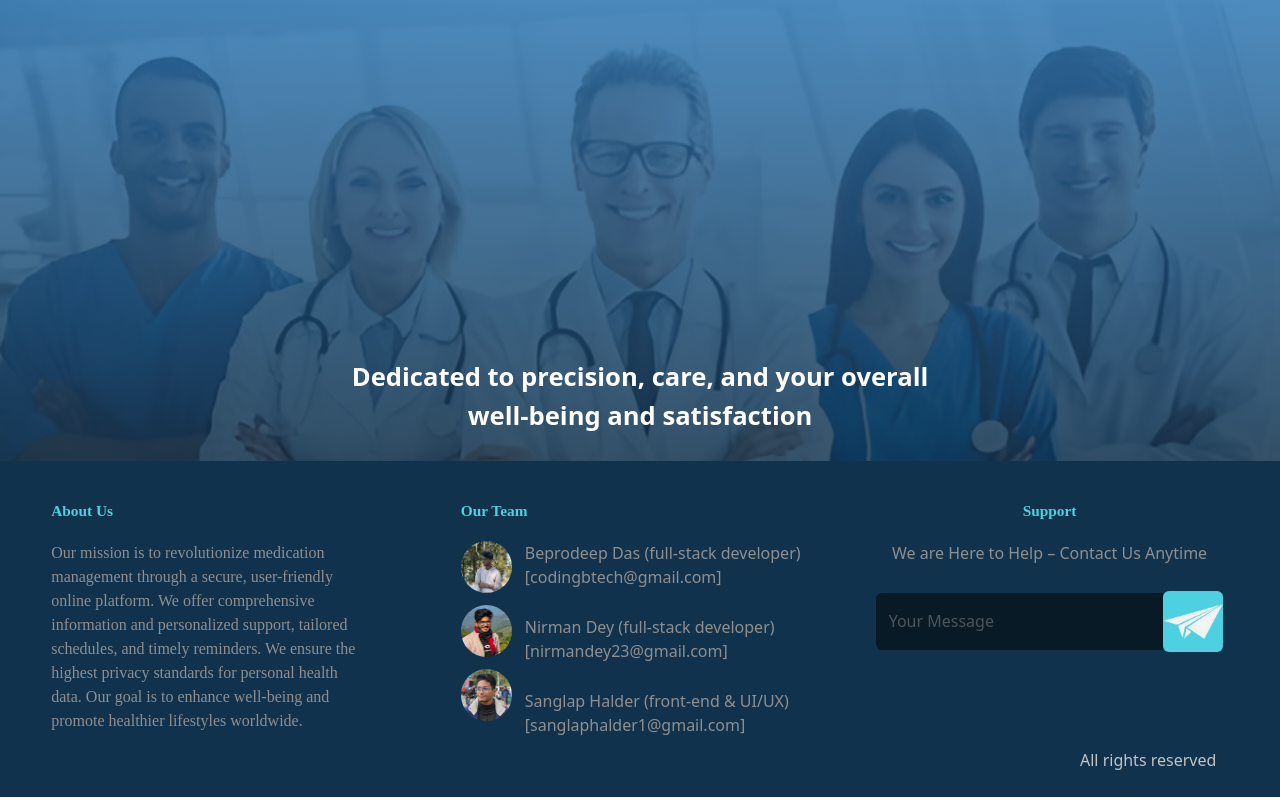
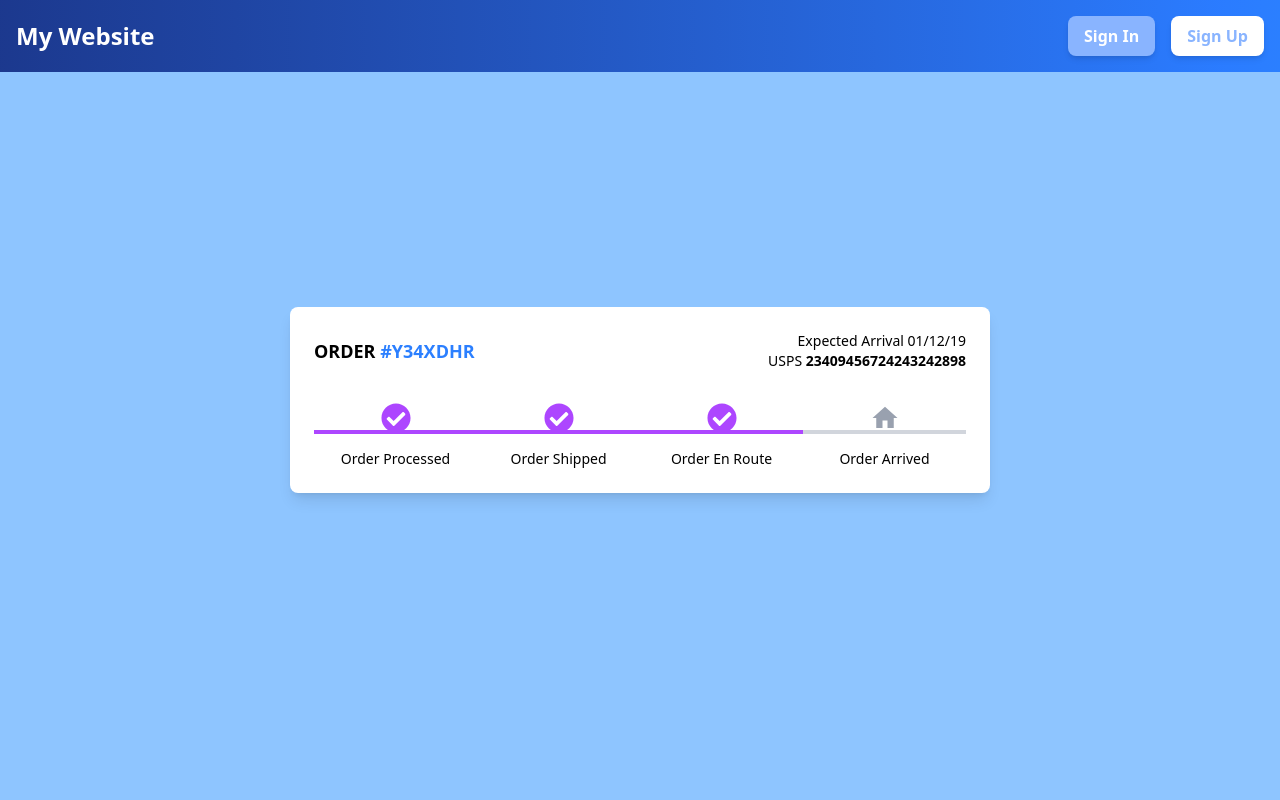
Before and after one commit to beprodeep4718/pharmacy, a React (Vite) app in the folder client/: page /order-tracking in a window 1280 px wide. Shown: the top 800 px of the page. Built offline with nearby package versions, Linux system fonts and the light colour scheme; no server answers.

Commit message:
order-tracking

```diff
--- a/client/src/App.jsx
+++ b/client/src/App.jsx
@@ -10,6 +10,8 @@ import Signup from "./components/Pages/Signup";
 import Profile from "./components/Pages/Profile";
 import Footer from "./components/Footer";
 import ProductCard from "./components/MedicalStore/ProductCard";
+import OrderTracking from "./components/OrderTracking";
+
 
 const App = () => {
   return (
@@ -33,6 +35,7 @@ const App = () => {
         <Route path="/pharmacy-store" element={<PharmacyStore />} />
         <Route path="/medicine-alarm" element={<MedicineAlarm />} />
         <Route path="/product/:id" element={<ProductCard />} />
+        <Route path="/order-tracking" element={<OrderTracking />} />
       </Routes>
       <Footer />
     </Router>
--- /dev/null
+++ b/client/src/components/OrderTracking.jsx
@@ -0,0 +1,57 @@
+import { FaCheckCircle } from "react-icons/fa";
+import { MdLocalShipping, MdHome } from "react-icons/md";
+import { GiBoxUnpacking } from "react-icons/gi";
+import Navbar from "./Navbar";
+
+
+const OrderTracking = () => {
+  return (
+    <div className="flex justify-center items-center h-screen bg-blue-300">
+        <Navbar />
+      <div className="bg-white p-6 rounded-lg shadow-lg w-[700px]">
+        {/* Order Details */}
+        <div className="flex justify-between items-center mb-6">
+          <h2 className="text-lg font-semibold">
+            ORDER <span className="text-blue-500">#Y34XDHR</span>
+          </h2>
+          <div className="text-right text-sm">
+            <p>Expected Arrival 01/12/19</p>
+            <p>USPS <span className="font-bold">23409456724243242898</span></p>
+          </div>
+        </div>
+
+        {/* Progress Bar */}
+        <div className="relative flex items-center">
+          <div className="w-full h-1 bg-gray-300 absolute top-1/2 transform -translate-y-1/2"></div>
+          <div className="w-3/4 h-1 bg-purple-500 absolute top-1/2 transform -translate-y-1/2"></div>
+
+          {/* Steps */}
+          <div className="flex justify-between w-full">
+            <Step icon={<FaCheckCircle />} text="Order Processed" completed />
+            <Step icon={<FaCheckCircle />} text="Order Shipped" completed />
+            <Step icon={<FaCheckCircle />} text="Order En Route" completed />
+            <Step icon={<MdHome />} text="Order Arrived" />
+          </div>
+        </div>
+      </div>
+    </div>
+  );
+};
+
+// Step Component
+const Step = ({ icon, text, completed }) => {
+  return (
+    <div className="flex flex-col items-center text-center w-1/4">
+      <div
+        className={`text-3xl ${
+          completed ? "text-purple-500" : "text-gray-400"
+        } bg-white rounded-full p-2`}
+      >
+        {icon}
+      </div>
+      <p className="text-sm mt-2">{text}</p>
+    </div>
+  );
+};
+
+export default OrderTracking;
--- a/client/src/components/Pages/Signup.jsx
+++ b/client/src/components/Pages/Signup.jsx
@@ -1,6 +1,7 @@
 import React, { useState } from 'react';
-import { Link } from 'react-router-dom';
+import { Link, useNavigate } from 'react-router-dom';
 const Signup = () => {
+  const navigate = useNavigate();
   const [showPassword, setShowPassword] = useState(false);
   const [formData, setFormData] = useState({
     firstname: '',
@@ -41,6 +42,7 @@ const Signup = () => {
       const data = await response.json();
       if (response.ok) {
         setMessage(data.message);
+        navigate('/sign-in');
       } else {
         setMessage(data.error || 'Registration failed');
       }
```
